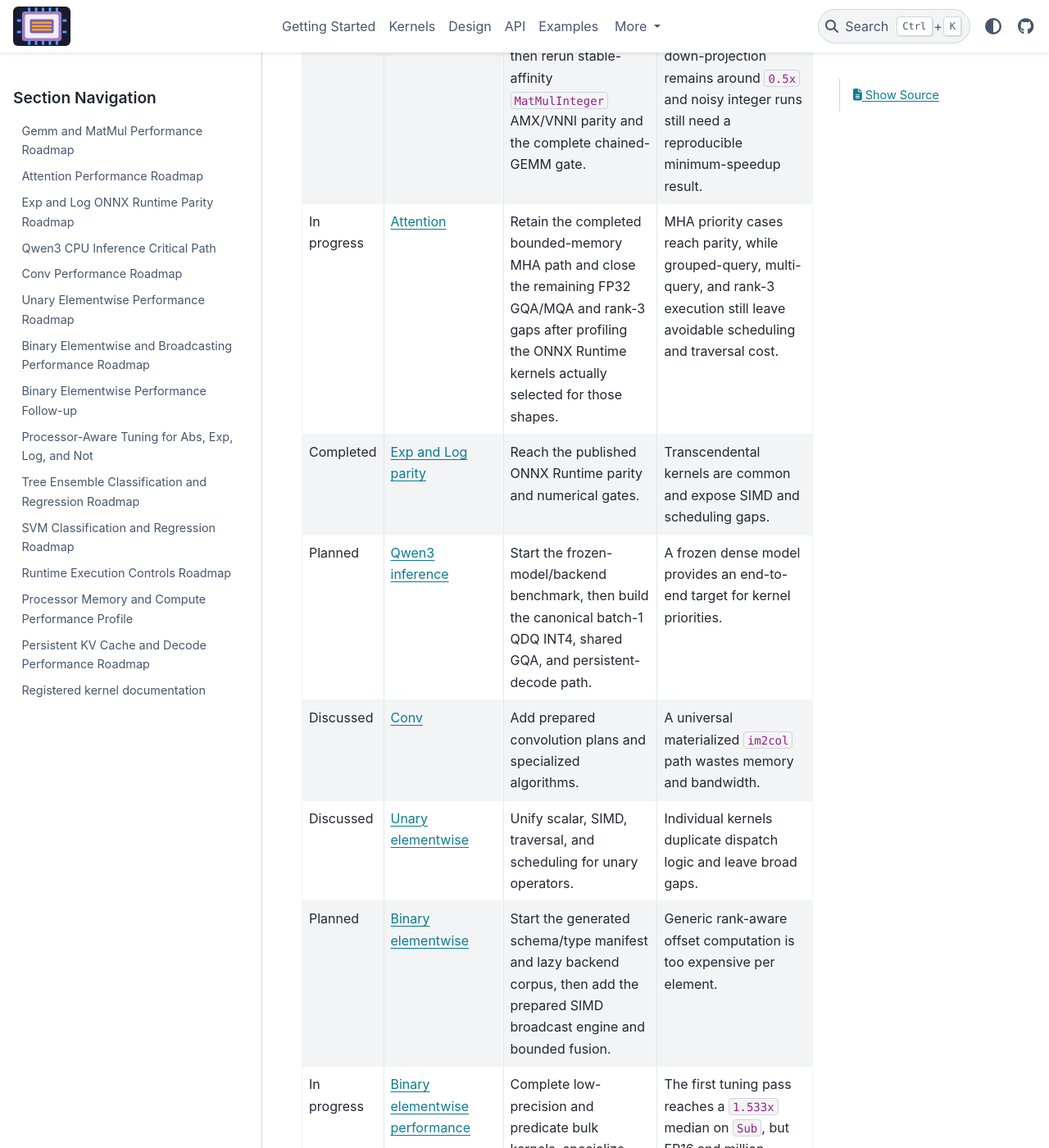
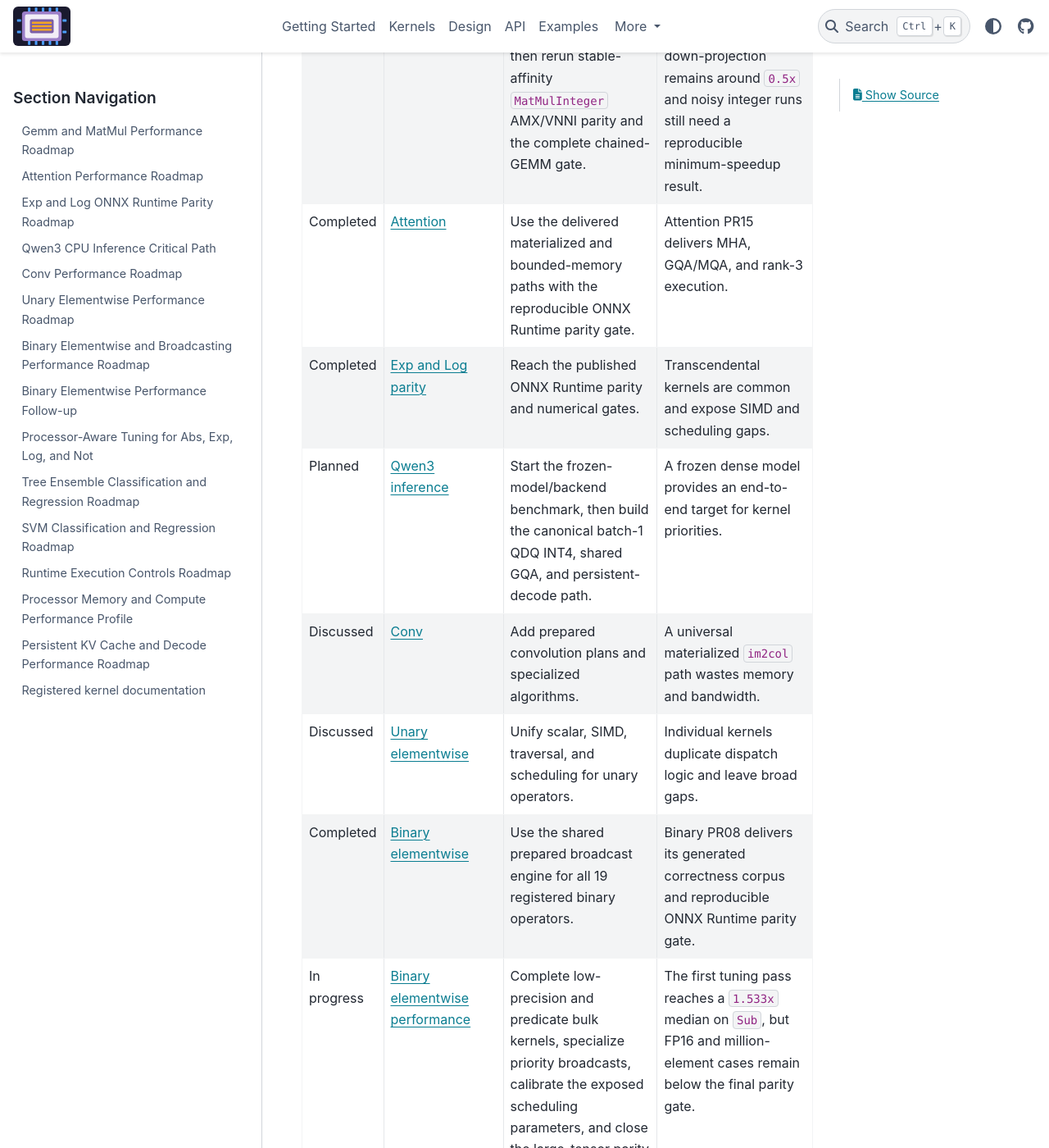
Before and after one commit to xadupre/onnx-light-cpu, a Sphinx documentation site: the page built from docs/next_steps/index.rst, in a window 1280 px wide and 1400 px high, scrolled down 553 px. Shown: the whole window at 82% size. Built offline with Sphinx 7.4.7 and the PyData theme 0.15.4, drawn with Linux system fonts in a browser that asks for light colours; pages that are not in the unit, such as notebooks, are missing from menus.

Commit message:
Update completed roadmap statuses
Co-authored-by: xadupre <22452781+xadupre@users.noreply.github.com>

```diff
--- a/docs/next_steps/index.rst
+++ b/docs/next_steps/index.rst
@@ -51,13 +51,11 @@ roadmap is not implementation-ready and no implementation is active.
       - Up-projection and most integer shapes are near parity, but
         down-projection remains around ``0.5x`` and noisy integer runs still
         need a reproducible minimum-speedup result.
-    * - In progress
+    * - Completed
       - :doc:`Attention <2026/2026_08_attention>`
-      - Retain the completed bounded-memory MHA path and close the remaining
-        FP32 GQA/MQA and rank-3 gaps after profiling the ONNX Runtime kernels
-        actually selected for those shapes.
-      - MHA priority cases reach parity, while grouped-query, multi-query, and
-        rank-3 execution still leave avoidable scheduling and traversal cost.
+      - Use the delivered materialized and bounded-memory paths with the
+        reproducible ONNX Runtime parity gate.
+      - Attention PR15 delivers MHA, GQA/MQA, and rank-3 execution.
     * - Completed
       - :doc:`Exp and Log parity <2026/2026_08_exp_log_parity>`
       - Reach the published ONNX Runtime parity and numerical gates.
@@ -75,11 +73,12 @@ roadmap is not implementation-ready and no implementation is active.
       - :doc:`Unary elementwise <2026/2026_08_unary_elementwise>`
       - Unify scalar, SIMD, traversal, and scheduling for unary operators.
       - Individual kernels duplicate dispatch logic and leave broad gaps.
-    * - Planned
+    * - Completed
       - :doc:`Binary elementwise <2026/2026_08_binary_elementwise>`
-      - Start the generated schema/type manifest and lazy backend corpus, then
-        add the prepared SIMD broadcast engine and bounded fusion.
-      - Generic rank-aware offset computation is too expensive per element.
+      - Use the shared prepared broadcast engine for all 19 registered binary
+        operators.
+      - Binary PR08 delivers its generated correctness corpus and reproducible
+        ONNX Runtime parity gate.
     * - In progress
       - :doc:`Binary elementwise performance
         <2026/2026_08_binary_elementwise_performance>`
```
